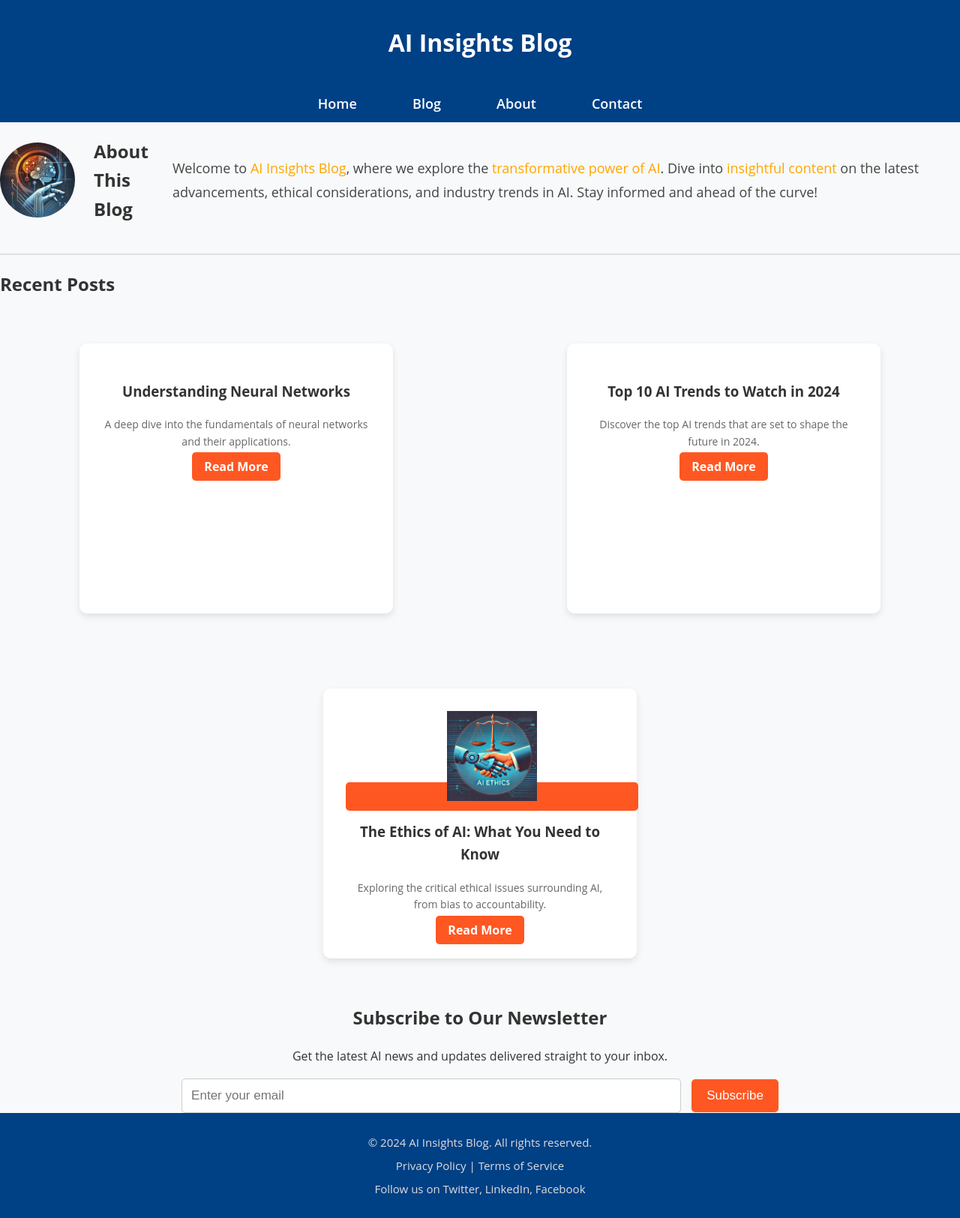
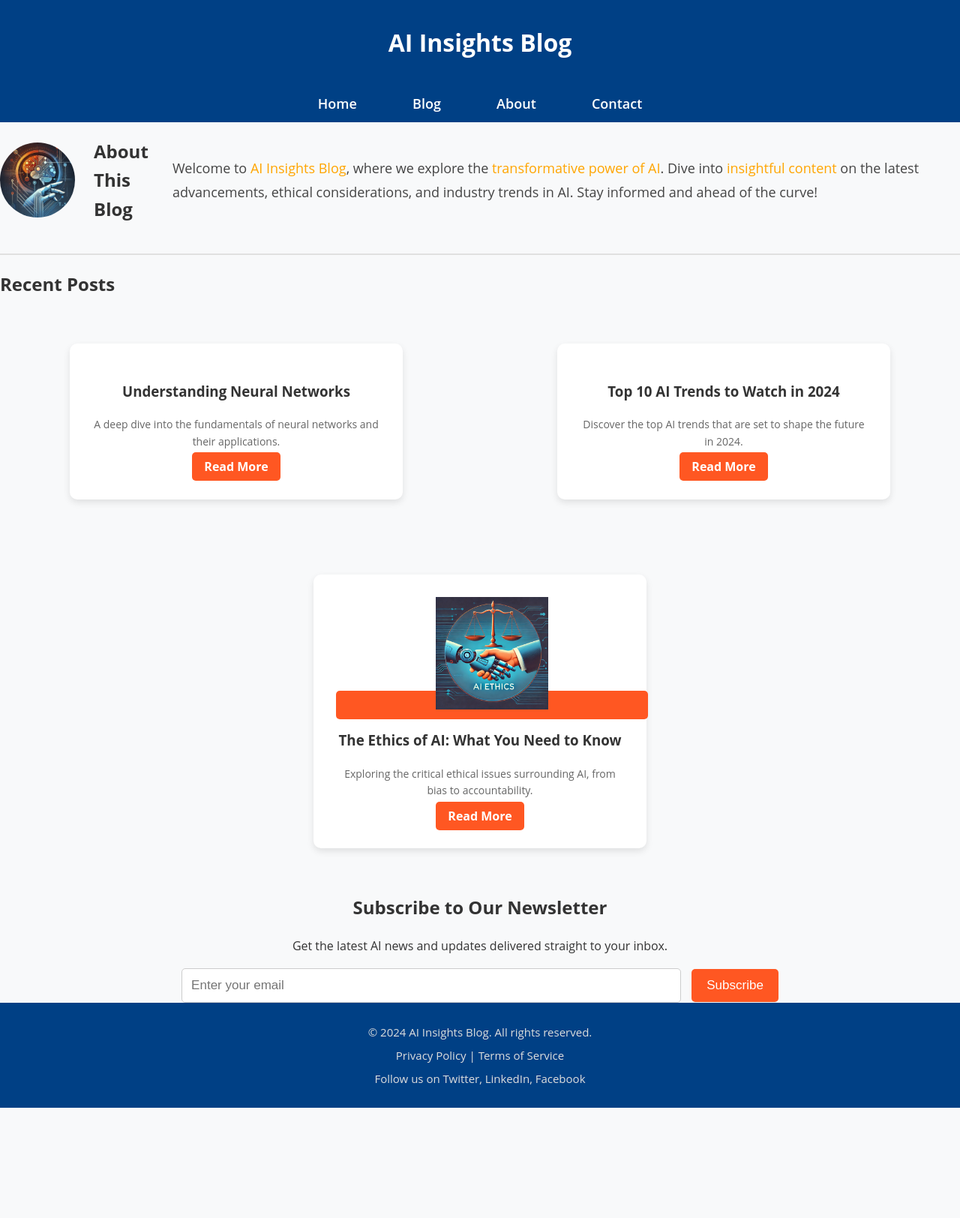
Before and after one commit to tomsonius/tomsonius.github.io, a Jekyll site: the page built from index.html, in a window 1280 px wide. Shown: the whole page at 75% size. Built offline with Jekyll 4.4.1, drawn with Linux system fonts in a browser that asks for light colours; after the commit the page ends 1477 px from its top, so only the background shows below that.

Commit message:
Update main.css

```diff
--- a/assets/css/main.css
+++ b/assets/css/main.css
@@ -54,7 +54,7 @@ nav ul li a:hover {
 
 /* Container */
 .container {
-    width: 90%; /* Increased to allow more content without overflow */
+    width: 90%;
     margin: auto;
     padding: 20px 0;
 }
@@ -108,7 +108,7 @@ nav ul li a:hover {
 .post-grid {
     display: flex;
     gap: 20px;
-    justify-content: space-around; /* Ensure space is evenly distributed */
+    justify-content: center;
     flex-wrap: wrap;
 }
 
@@ -118,15 +118,17 @@ nav ul li a:hover {
     border-radius: 10px;
     box-shadow: 0 4px 10px rgba(0, 0, 0, 0.1);
     transition: transform 0.3s ease, box-shadow 0.3s ease;
-    width: 28%; /* Reduced width to fit three posts at full size */
+    width: 30%; /* Reduced to fit 3 posts side by side */
+    max-width: 300px;
     text-align: center;
-    height: 300px; /* Compact the height of each post */
+    height: auto;
 }
 
 .post img {
     width: 100%;
     max-width: 100%;
-    max-height: 120px; /* Limited image height for better fit */
+    height: auto;
+    max-height: 150px;
     object-fit: contain;
     border-radius: 10px;
     transition: transform 0.3s ease;
@@ -134,7 +136,7 @@ nav ul li a:hover {
 
 /* Home Page Post Titles */
 .home .post h3 {
-    font-size: 18px; /* Smaller title */
+    font-size: 18px;
     margin: 10px 0;
     color: #004085;
     text-align: center;
```
